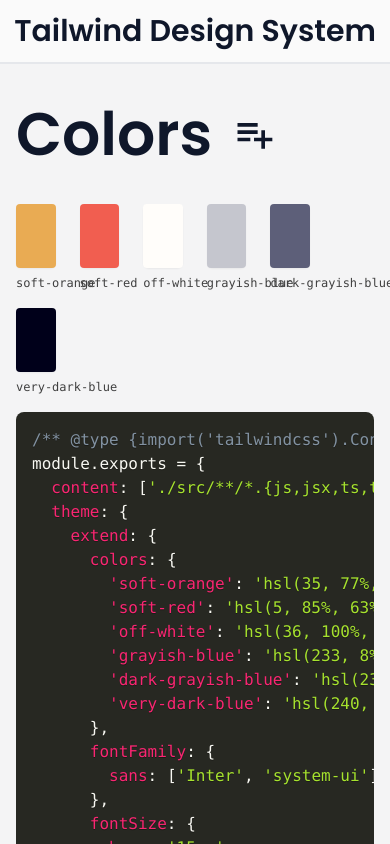
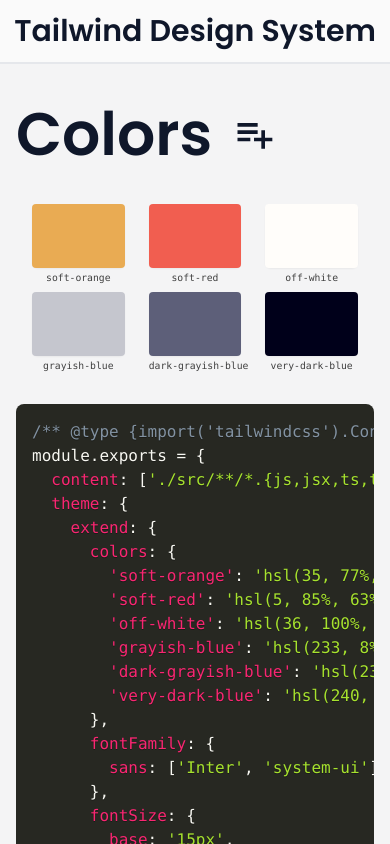
Before and after one commit to Luzefiru/tailwind-config-generator, a React (Create React App) app: page / in a window 390 px wide. Shown: the top 844 px of the page. Built offline with nearby package versions, Linux system fonts and the light colour scheme; the HTML template or start-up script is replaced by a standard one.

Commit message:
feat: make ColorCard grid responsive

```diff
--- a/src/App.tsx
+++ b/src/App.tsx
@@ -9,8 +9,8 @@
       <header className="bg-zinc-50 h-16 mb-10 flex justify-center items-center border-b-2">
         <div className="text-3xl font-semibold">Tailwind Design System</div>
       </header>
-      <main className="grid grid-cols-1 xl:grid-cols-12 mx-4 lg:mx-16">
-        <section className="col-span-7 mr-16">
+      <main className="grid grid-cols-1 xl:grid-cols-12 mx-4 md:mx-10 lg:mx-16">
+        <section className="col-span-7 xl:mr-16">
           <div className="flex gap-4 mb-10 items-center">
             <h1 className="text-6xl font-semibold">Colors</h1>
             <button className="rounded-md p-1 hover:bg-zinc-200 transition-colors">
@@ -31,7 +31,7 @@
               </svg>
             </button>
           </div>
-          <div className="grid grid-cols-5 gap-6 gap-y-10">
+          <div className="grid grid-cols-3 md:grid-cols-5 gap-6 md:gap-y-10 px-4 md:p-0">
             <ColorCard name="soft-orange" value="hsl(35, 77%, 62%)" />
             <ColorCard name="soft-red" value="hsl(5, 85%, 63%)" />
             <ColorCard name="off-white" value="hsl(36, 100%, 99%)" />
@@ -40,7 +40,7 @@
             <ColorCard name="very-dark-blue" value="hsl(240, 100%, 5%)" />
           </div>
         </section>
-        <section className="col-span-5 overflow-y-hidden mt-10 xl:mt-0">
+        <section className="col-span-5 overflow-y-hidden mt-12 xl:mt-0">
           <CodeBlock className="h-[80vh] rounded-lg" content={code} />
         </section>
       </main>
--- a/src/components/ColorCard.tsx
+++ b/src/components/ColorCard.tsx
@@ -27,7 +27,7 @@
       ></div>
       <div
         ref={ColorCardText}
-        className="text-[0.75rem] font-medium text-neutral-700 min-w-full whitespace-nowrap absolute -bottom-[1.5rem] text-center cursor-text"
+        className="text-[2.5vw] -bottom-[1.115rem] md:text-[0.75rem] md:-bottom-[1.5rem] font-medium text-neutral-700 min-w-full whitespace-nowrap absolute  text-center cursor-text"
       >
         <code>{isShowingValue ? value : name}</code>
       </div>
```
